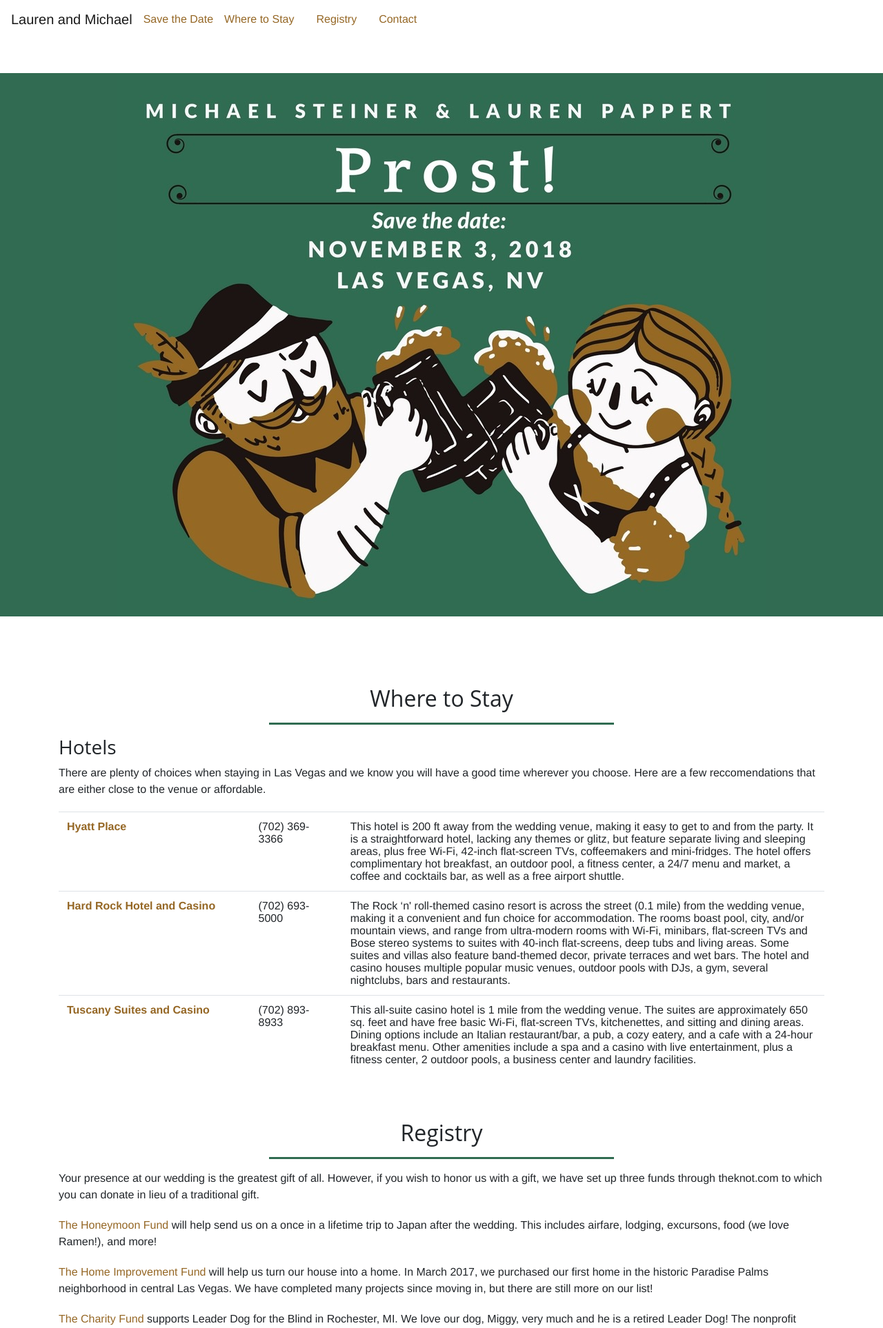
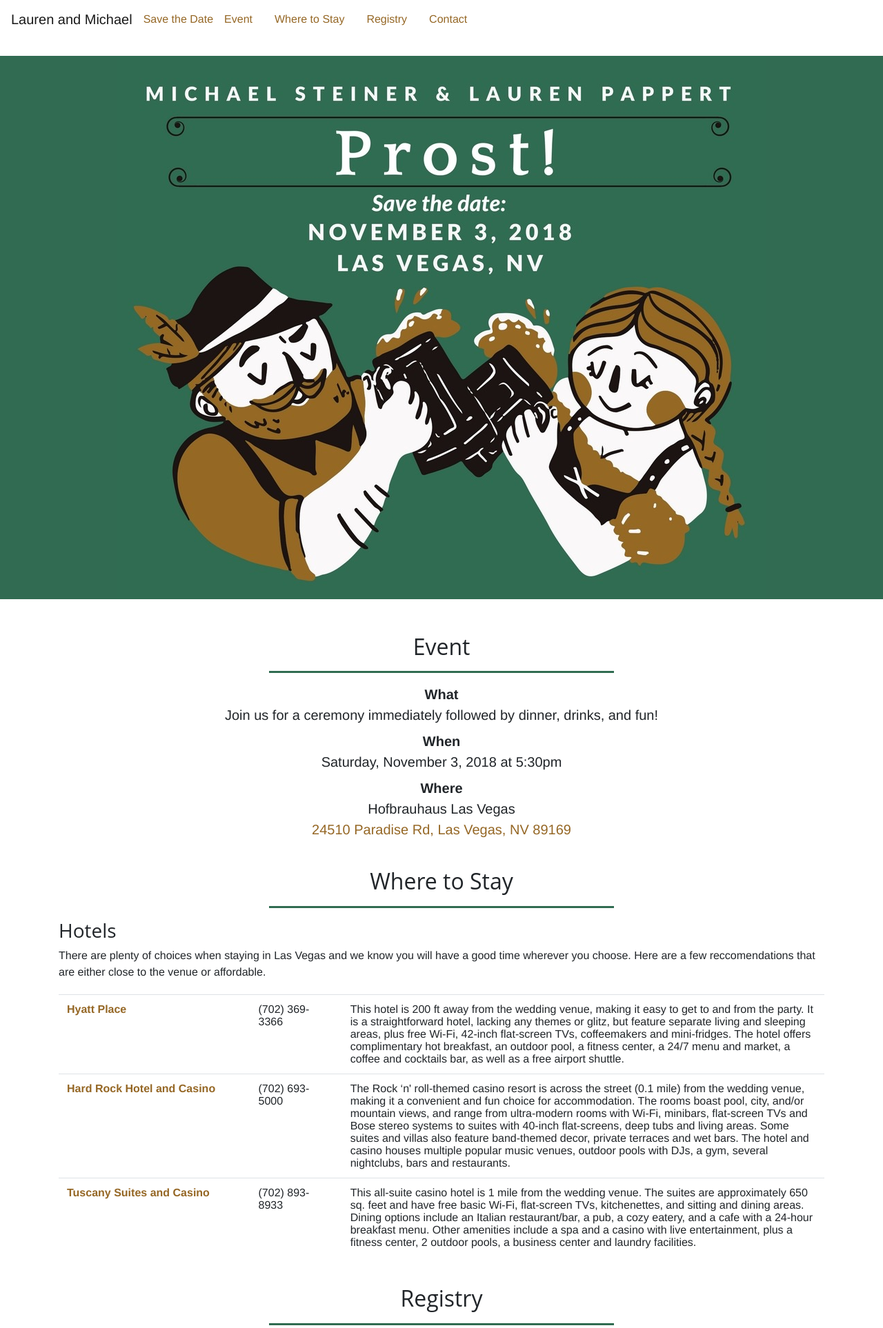
Before and after one commit to steine18/SP_site, a Django app: page / in a window 1280 px wide. Shown: the top 1926 px of the page at 69% size. Run offline with Django 3.2, Linux system fonts and the light colour scheme; data comes from the database, SQL or seed files in the repository; some libraries are stand-ins or nearby versions.

Commit message:
Added event details and minor css fixes

```diff
--- a/wedding/static/css/creative.css
+++ b/wedding/static/css/creative.css
@@ -72,7 +72,7 @@ p {
 }
 
 section {
-    padding: 50px 0;
+    padding: 25px 0;
 }
 
 aside {
--- a/wedding/templates/wedding/base.html
+++ b/wedding/templates/wedding/base.html
@@ -13,6 +13,7 @@
     <nav class="navbar fixed-top navbar-expand-lg navbar-light bg-white">
         <a class="navbar-brand" href="#">Lauren and Michael</a>
         <a class="navbar-link" href="#">Save the Date</a>
+        <a class="nav-link" href="#Event">Event</a>
         <a class="nav-link" href="#Where to Stay">Where to Stay</a>
         <a class="nav-link" href="#Registry">Registry</a>
         <a class="nav-link" href="#Contact">Contact</a>
@@ -36,8 +37,6 @@
                     <div class="text-center">
                         <i class="fa fa-envelope-o fa-3x wow bounceIn" data-wow-delay=".1s"></i>
                         <p><a href="mailto:hello@SteinerPappert.com">hello@SteinerPappert.com</a></p>
-                    </div>
-                    </div>
                 </div>
         </section>
     </div>
--- a/wedding/templates/wedding/save_the_date.html
+++ b/wedding/templates/wedding/save_the_date.html
@@ -8,6 +8,31 @@
         <img src="/static/images/save_the_date.jpeg" class="img-fluid" alt="Responsive image">
     </div>
 </section>
+
+<!-- Event info -->
+<section id="Event" class="bg-white">
+<div class="container">
+    <div class="row">
+        <div class="col-lg-12 ">
+            <h2 class="section-heading text-center">Event</h2>
+            <hr class="primary">
+            <dl class="dl-row text-center lead">
+                <dt>What</dt>
+                <dd>
+                    Join us for a ceremony immediately followed by dinner, drinks, and fun!
+                <dt>When</dt>
+                <dd>Saturday, November 3, 2018 at 5:30pm</dd>
+                <dt>Where</dt>
+                <dd>
+                    <address>
+                        Hofbrauhaus Las Vegas<br>
+                        <a href="https://goo.gl/maps/67GnyNPQjhs">24510 Paradise Rd, Las Vegas, NV 89169</a><br>
+                    </address>
+                </dd>
+            </dl>
+        </div>
+    </div>
+</div>
 
 <!-- Hotel info -->
 
```
Also changed, not shown: wedding/templates/event_detail.html (added).
